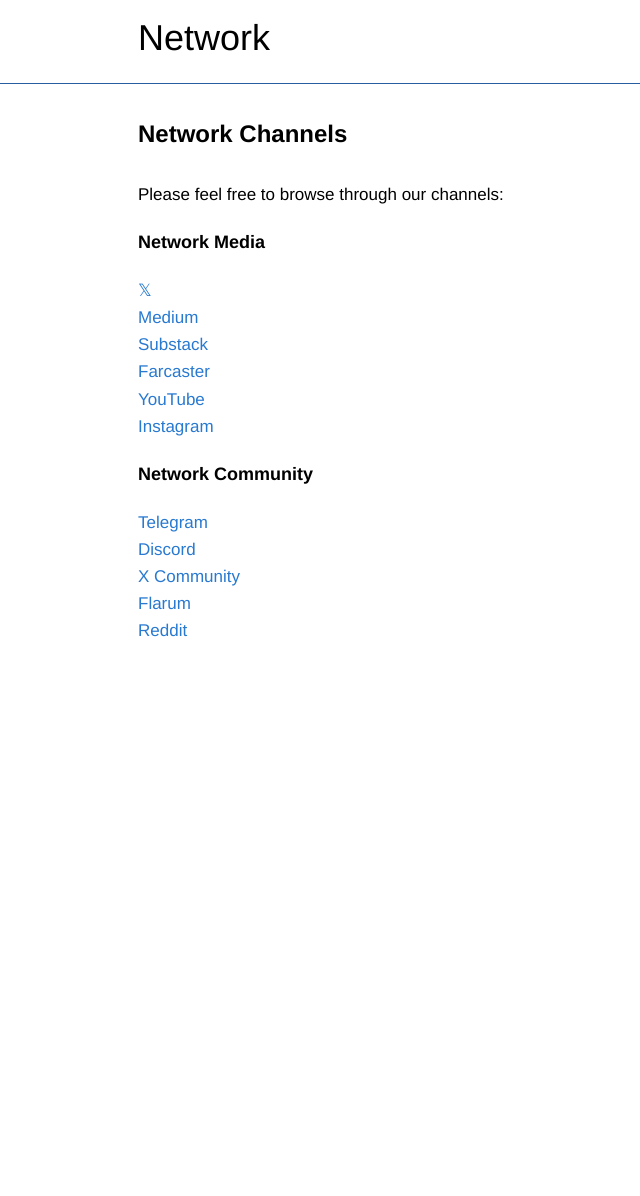
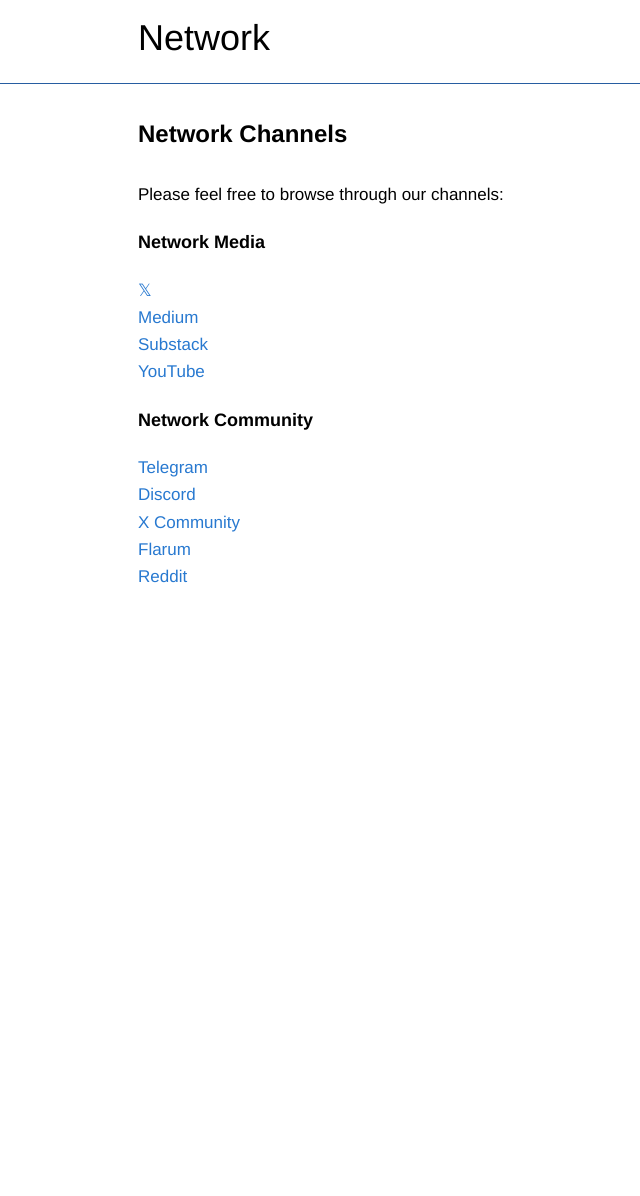
Before and after one commit to networkf/network.github.io, a Jekyll site: the page built from channels.md, in a window 1280 px wide. Shown: the whole page, without its empty margins (137-777 px from the left). Built offline with Jekyll 4.4.1, drawn with Linux system fonts in a browser that asks for light colours; some web fonts are replaced; our own code applies the rules of GitHub Pages for plain Markdown files; the repository's description, which GitHub fills in, is left out; after the commit the page ends 1141 px from its top, so only the background shows below that.

Commit message:
Update channels.md

```diff
--- a/channels.md
+++ b/channels.md
@@ -12,17 +12,13 @@ Please feel free to browse through our channels:
 
 <b><font size="4">Network Media</font></b>
 
-<a href="https://x.com/netxork">𝕏</a>
+<a href="https://x.com/netw_ork">𝕏</a>
 <br>
 <a href="https://medium.com/@network">Medium</a>
 <br>
 <a href="https://network.substack.com/">Substack</a>
 <br>
-<a href="https://farcaster.xyz/netxork">Farcaster</a>
-<br>
-<a href="https://youtube.com/@netxork">YouTube</a>
-<br>
-<a href="https://instagram.com/netxork">Instagram</a>
+<a href="https://youtube.com/@network-foundation">YouTube</a>
 <br>
 
 <b><font size="4">Network Community</font></b>
@@ -35,5 +31,5 @@ Please feel free to browse through our channels:
 <br>
 <a href="https://network.flarum.cloud">Flarum</a>
 <br>
-<a href="https://reddit.com/r/netxork">Reddit</a>
+<a href="https://reddit.com/r/networkfoundation">Reddit</a>
 <br>
```
